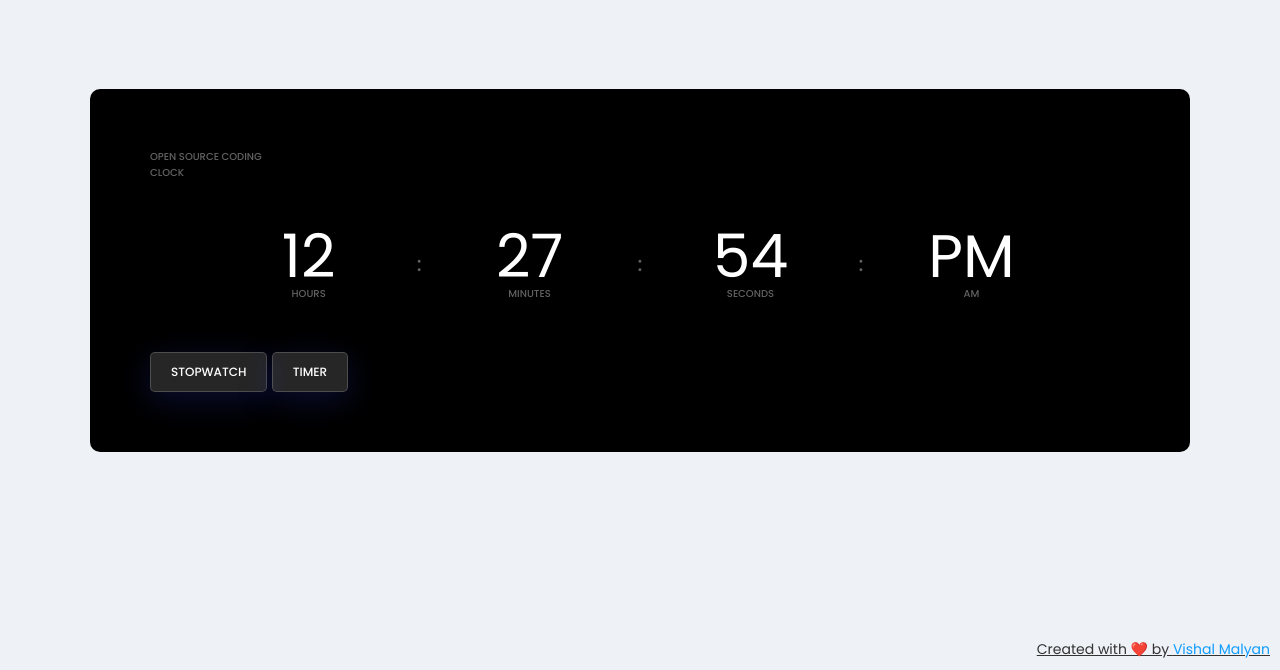
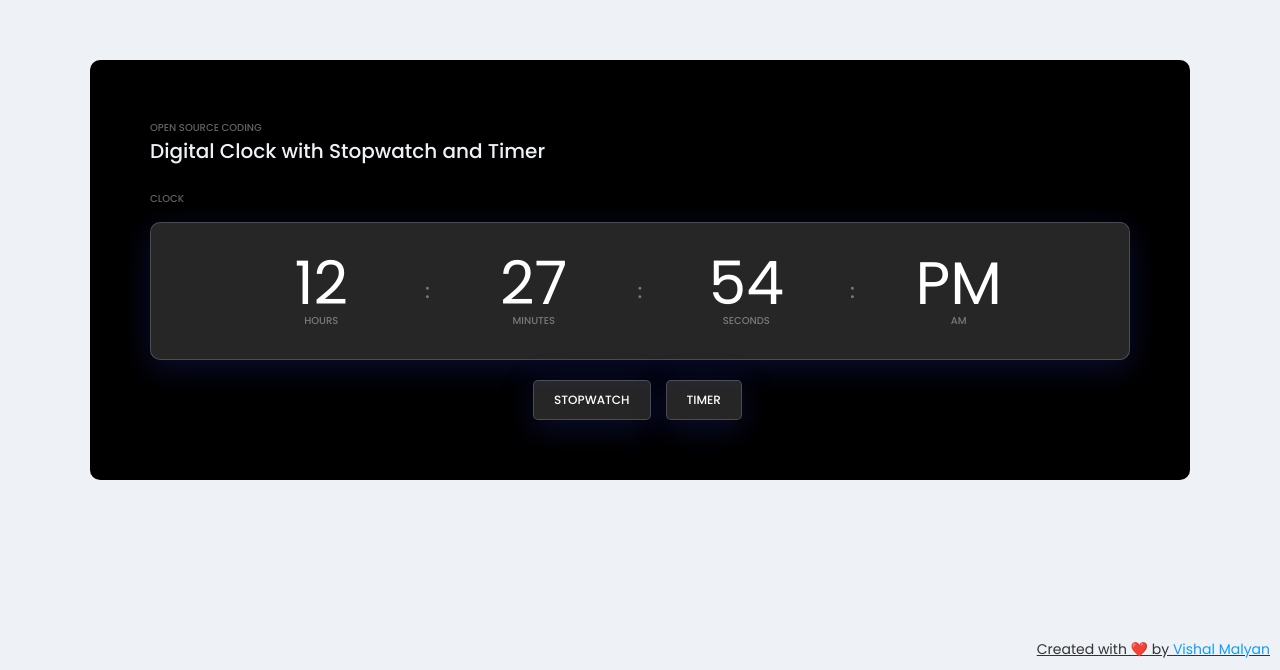
Before and after one commit to ossrndc/Project-3-Web-Dev, a plain HTML site: page index.html in a window 1280 px wide. Shown: the part 130-800 px from the top of the page. Drawn offline with nearby package versions, Linux system fonts and the light colour scheme.

Commit message:
UI : Align buttons properly

```diff
--- a/index.html
+++ b/index.html
@@ -10,7 +10,8 @@
   <body>
     <div class="container">
       <div class="content">
-        <p>Open Source Coding</p>
+        <p >Open Source Coding</p>
+        <p class="title">Digital Clock with Stopwatch and Timer</p>
         <p class="type">Clock</p>
       </div>
 
@@ -115,7 +116,7 @@
 
                     <!-- Credits -->
     <div class="credits">
-      <a href="https://github.com/vishal2005025">
+      <a href="https://github.com/vishal2005025" target="_blank">
         Created with ❤️ by
         <span>Vishal Malyan</span>
       </a>
--- a/style.css
+++ b/style.css
@@ -69,8 +69,11 @@ i {
 .btns {
   margin-top: 20px;
   gap: 10px;
+  display: flex;
+  justify-content: center;
 }
 .btn {
+  margin-right: 5px;
   padding: 10px 20px;
   border-radius: 5px;
   color: #fff;
@@ -80,6 +83,27 @@ i {
   text-transform: uppercase;
   cursor: pointer;
   transition: all 0.3s ease;
+  background: rgba(255, 255, 255, 0.15);
+  box-shadow: 0 8px 32px 0 rgba(31, 38, 135, 0.37);
+  backdrop-filter: blur(1.5px);
+  -webkit-backdrop-filter: blur(1.5px);
+  border: 1px solid rgba(255, 255, 255, 0.18);
+}
+
+.content > .title{
+  margin-bottom: 25px;
+  color: #eef1f6;
+  font-size: 20px;
+  text-transform: none;
+}
+
+.clock > .wrapper{
+  padding: 30px 20px;
+  border-radius: 10px;
+  color: #fff;
+  border: none;
+  font-size: 12px;
+  font-weight: 500;
   background: rgba(255, 255, 255, 0.15);
   box-shadow: 0 8px 32px 0 rgba(31, 38, 135, 0.37);
   backdrop-filter: blur(1.5px);
```
